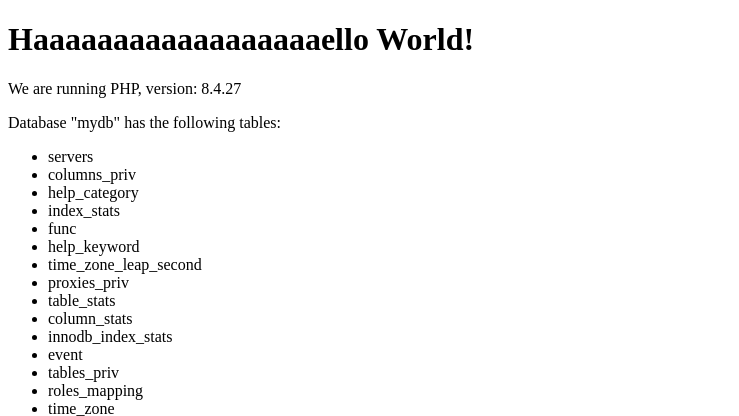
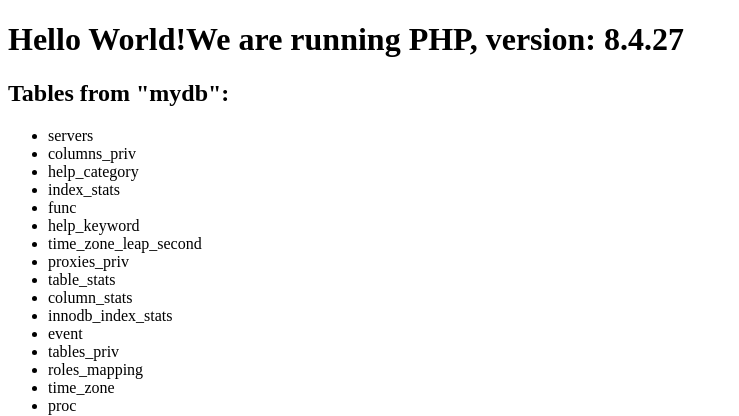
Before and after one commit to XApacheX/docker, a PHP site: page / in a window 1280 px wide. Shown: the top 416 px of the page, without its empty margins (0-739 px from the left). Run offline with PHP 8.4, Linux system fonts and the light colour scheme.

Commit message:
Update index.php

```diff
--- a/www/html/index.php
+++ b/www/html/index.php
@@ -4,9 +4,8 @@
      </head>
 
      <body>
-      <h1>Haaaaaaaaaaaaaaaaaaello World!</h1>
-            <p><?php echo 'We are running PHP, version: ' . phpversion(); ?></p>
-      <?
+      <h1>Hello World!<?php echo 'We are running PHP, version: ' . phpversion(); ?></h1>
+      <?php
        $database ="mydb";
        $user = "root";
        $password = "secret";
@@ -19,7 +18,7 @@
         if (empty($tables)) {
           echo "<p>There are no tables in database \"{$database}\".</p>";
         } else {
-          echo "<p>Database \"{$database}\" has the following tables:</p>";
+          echo "<h2>Tables from \"{$database}\":</h2>";
           echo "<ul>";
             foreach ($tables as $table) {
               echo "<li>{$table}</li>";
```
